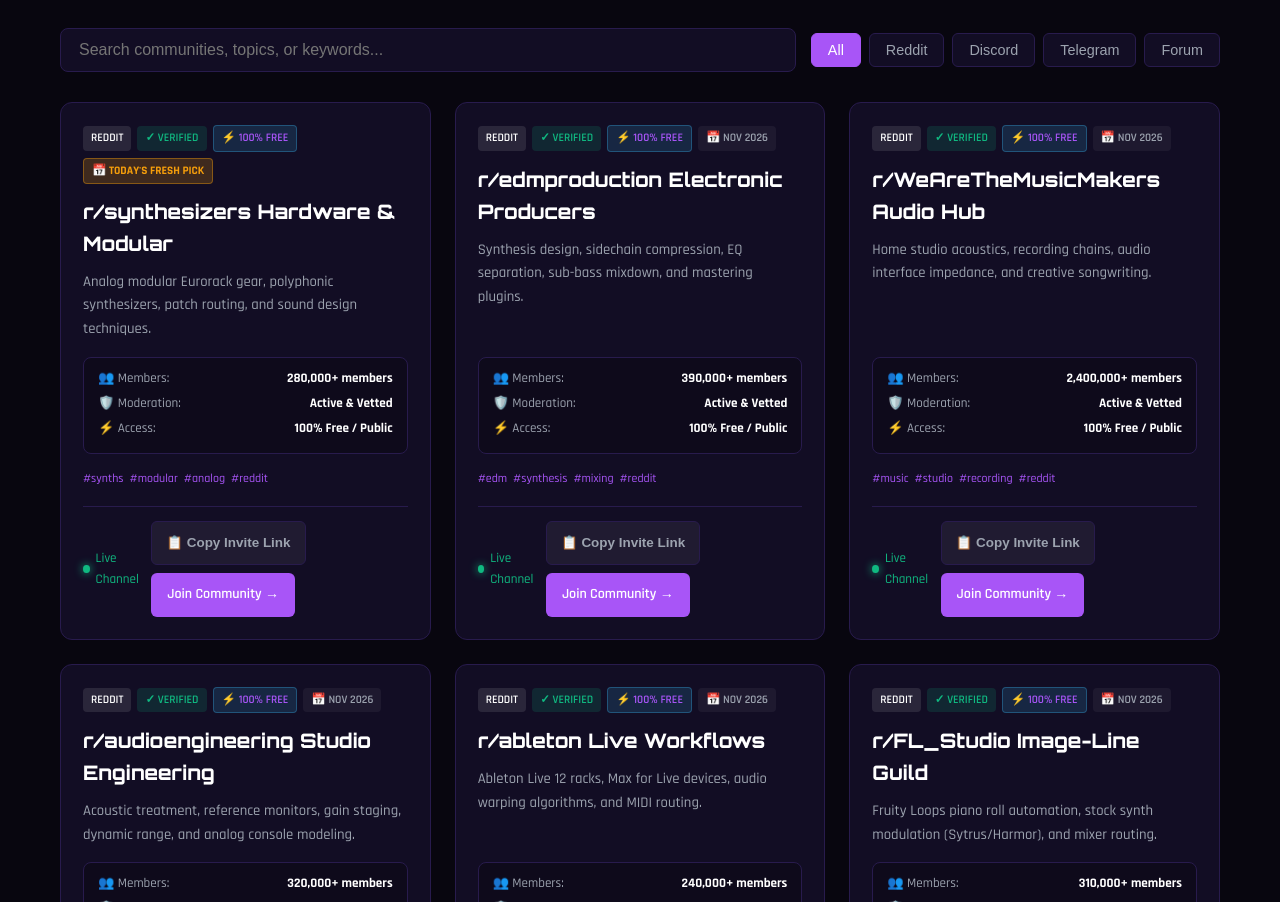
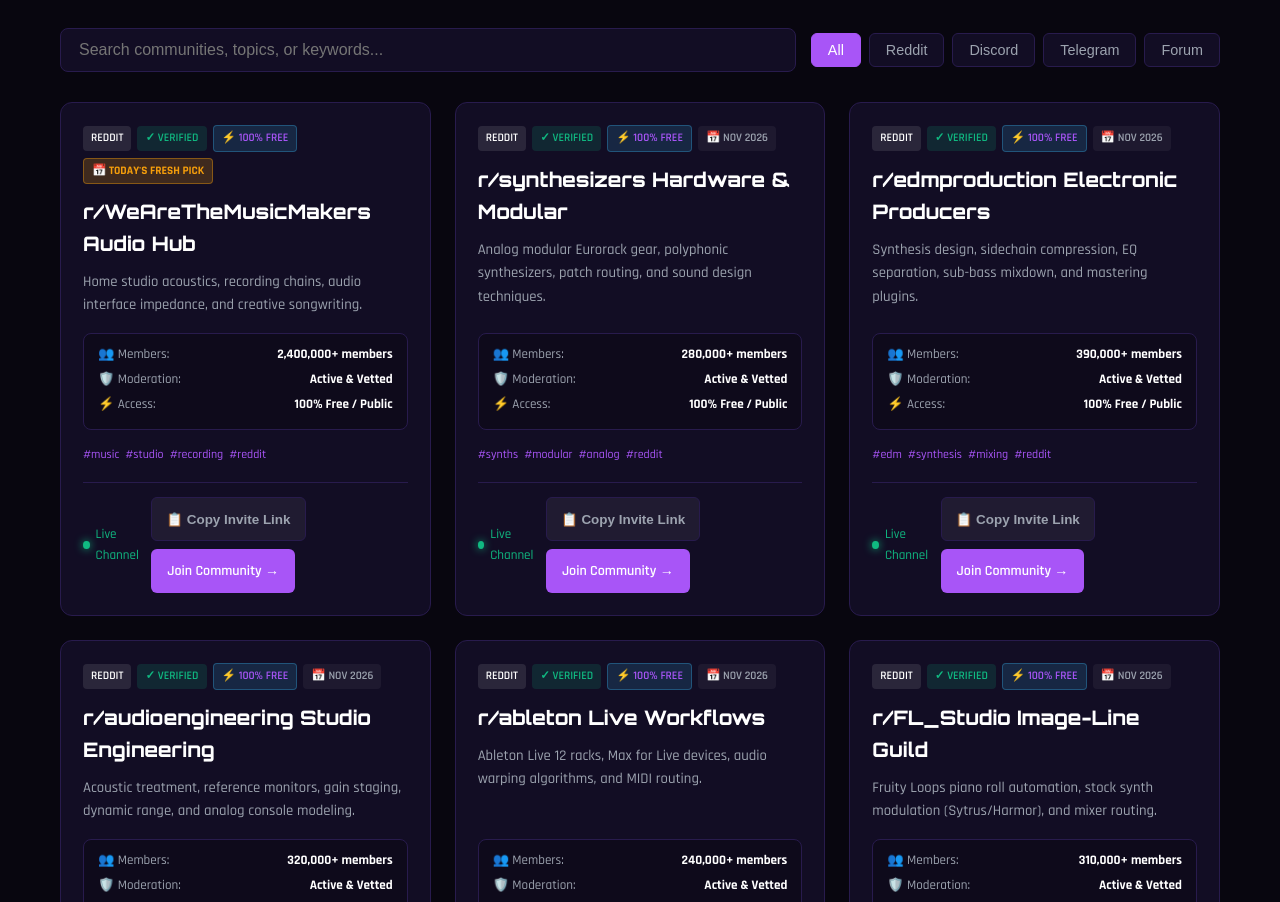
Before and after one commit to jibranpcccc/generative-music-modular-eurorack-hub, a plain HTML site: page index.html in a window 1280 px wide. Shown: the part 1079-1981 px from the top of the page. Drawn offline with Linux system fonts and the light colour scheme.

Commit message:
feat(replenishment): fresh community links added - 2026-11-20 [skip ci]

```diff
--- a/index.html
+++ b/index.html
@@ -148,23 +148,23 @@
           {
             "@type": "ListItem",
             "position": 1,
+            "name": "r/WeAreTheMusicMakers Audio Hub",
+            "description": "Home studio acoustics, recording chains, audio interface impedance, and creative songwriting.",
+            "url": "https://www.reddit.com/r/WeAreTheMusicMakers/"
+          },
+          {
+            "@type": "ListItem",
+            "position": 2,
             "name": "r/synthesizers Hardware & Modular",
             "description": "Analog modular Eurorack gear, polyphonic synthesizers, patch routing, and sound design techniques.",
             "url": "https://www.reddit.com/r/synthesizers/"
           },
           {
             "@type": "ListItem",
-            "position": 2,
+            "position": 3,
             "name": "r/edmproduction Electronic Producers",
             "description": "Synthesis design, sidechain compression, EQ separation, sub-bass mixdown, and mastering plugins.",
             "url": "https://www.reddit.com/r/edmproduction/"
-          },
-          {
-            "@type": "ListItem",
-            "position": 3,
-            "name": "r/WeAreTheMusicMakers Audio Hub",
-            "description": "Home studio acoustics, recording chains, audio interface impedance, and creative songwriting.",
-            "url": "https://www.reddit.com/r/WeAreTheMusicMakers/"
           },
           {
             "@type": "ListItem",
@@ -615,12 +615,36 @@
         </div>
         <div id="vetted-communities" class="grid">
 
-        <div id="community-card-1" class="card" data-platform="reddit" data-category="synthesizers">
+        <div id="community-card-1" class="card" data-platform="reddit" data-category="music creators">
             <div class="card-header">
                 <span class="badge badge-platform">Reddit</span>
                 <span class="badge badge-verified">✓ Verified</span>
                 <span class="badge badge-free">⚡ 100% Free</span>
                 <span class="badge badge-date" style="background: rgba(245, 158, 11, 0.2); color: #f59e0b; border: 1px solid rgba(245, 158, 11, 0.4); font-weight: 700;">📅 Today's Fresh Pick</span>
+            </div>
+            <h3 class="card-title">r/WeAreTheMusicMakers Audio Hub</h3>
+            <p class="card-desc">Home studio acoustics, recording chains, audio interface impedance, and creative songwriting.</p>
+            <div class="spec-matrix">
+                <div class="spec-row"><span>👥 Members:</span> <strong>2,400,000+ members</strong></div>
+                <div class="spec-row"><span>🛡️ Moderation:</span> <strong>Active & Vetted</strong></div>
+                <div class="spec-row"><span>⚡ Access:</span> <strong>100% Free / Public</strong></div>
+            </div>
+            <div class="tags-row"><span class="tag">#music</span><span class="tag">#studio</span><span class="tag">#recording</span><span class="tag">#reddit</span></div>
+            <div class="card-footer">
+                <span class="activity-pulse"><span class="pulse-dot"></span> Live Channel</span>
+                <div class="card-actions">
+                    <button class="btn-copy-invite" onclick="copyInviteLink(event, 'https://www.reddit.com/r/WeAreTheMusicMakers/')">📋 Copy Invite Link</button>
+                    <a href="https://www.reddit.com/r/WeAreTheMusicMakers/" target="_blank" rel="noopener noreferrer" class="btn-join">Join Community →</a>
+                </div>
+            </div>
+        </div>
+
+        <div id="community-card-2" class="card" data-platform="reddit" data-category="synthesizers">
+            <div class="card-header">
+                <span class="badge badge-platform">Reddit</span>
+                <span class="badge badge-verified">✓ Verified</span>
+                <span class="badge badge-free">⚡ 100% Free</span>
+                <span class="badge badge-date">📅 Nov 2026</span>
             </div>
             <h3 class="card-title">r/synthesizers Hardware & Modular</h3>
             <p class="card-desc">Analog modular Eurorack gear, polyphonic synthesizers, patch routing, and sound design techniques.</p>
@@ -639,7 +663,7 @@
             </div>
         </div>
 
-        <div id="community-card-2" class="card" data-platform="reddit" data-category="music production">
+        <div id="community-card-3" class="card" data-platform="reddit" data-category="music production">
             <div class="card-header">
                 <span class="badge badge-platform">Reddit</span>
                 <span class="badge badge-verified">✓ Verified</span>
@@ -659,30 +683,6 @@
                 <div class="card-actions">
                     <button class="btn-copy-invite" onclick="copyInviteLink(event, 'https://www.reddit.com/r/edmproduction/')">📋 Copy Invite Link</button>
                     <a href="https://www.reddit.com/r/edmproduction/" target="_blank" rel="noopener noreferrer" class="btn-join">Join Community →</a>
-                </div>
-            </div>
-        </div>
-
-        <div id="community-card-3" class="card" data-platform="reddit" data-category="music creators">
-            <div class="card-header">
-                <span class="badge badge-platform">Reddit</span>
-                <span class="badge badge-verified">✓ Verified</span>
-                <span class="badge badge-free">⚡ 100% Free</span>
-                <span class="badge badge-date">📅 Nov 2026</span>
-            </div>
-            <h3 class="card-title">r/WeAreTheMusicMakers Audio Hub</h3>
-            <p class="card-desc">Home studio acoustics, recording chains, audio interface impedance, and creative songwriting.</p>
-            <div class="spec-matrix">
-                <div class="spec-row"><span>👥 Members:</span> <strong>2,400,000+ members</strong></div>
-                <div class="spec-row"><span>🛡️ Moderation:</span> <strong>Active & Vetted</strong></div>
-                <div class="spec-row"><span>⚡ Access:</span> <strong>100% Free / Public</strong></div>
-            </div>
-            <div class="tags-row"><span class="tag">#music</span><span class="tag">#studio</span><span class="tag">#recording</span><span class="tag">#reddit</span></div>
-            <div class="card-footer">
-                <span class="activity-pulse"><span class="pulse-dot"></span> Live Channel</span>
-                <div class="card-actions">
-                    <button class="btn-copy-invite" onclick="copyInviteLink(event, 'https://www.reddit.com/r/WeAreTheMusicMakers/')">📋 Copy Invite Link</button>
-                    <a href="https://www.reddit.com/r/WeAreTheMusicMakers/" target="_blank" rel="noopener noreferrer" class="btn-join">Join Community →</a>
                 </div>
             </div>
         </div>
```
Also changed, not shown: data/groups.json (+20 -19 lines), feed.xml (+9 -2 lines).
